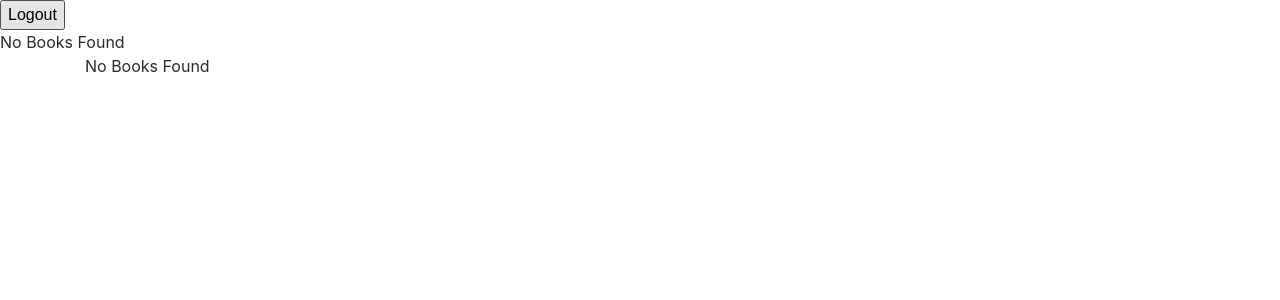
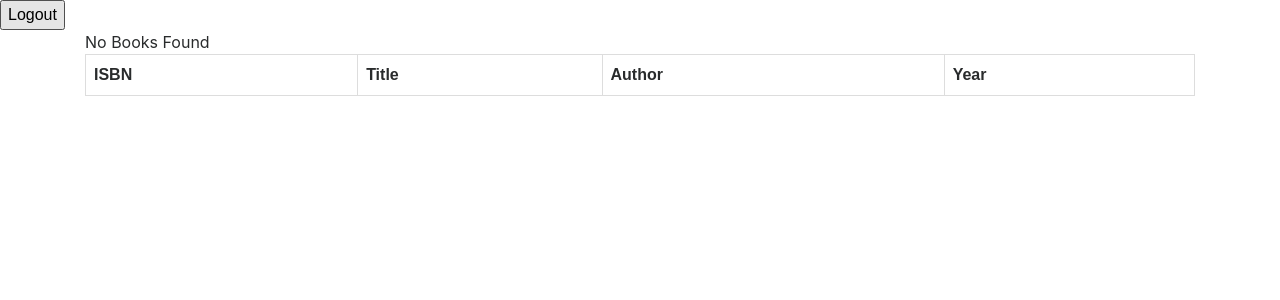
Before and after one commit to CM-MORRIS/webapp-book-review, a Flask app: page /search_results in a window 1280 px wide. Shown: the top 300 px of the page. Run offline with Flask 2, Linux system fonts and the light colour scheme; lists and menus that the app fills with data are empty; some libraries are stand-ins or nearby versions.

Commit message:
working on api for displaying book reviews

```diff
--- a/webapp/application.py
+++ b/webapp/application.py
@@ -10,7 +10,6 @@ import requests
 res = requests.get("https://www.goodreads.com/book/review_counts.json", params=
                     {"key": "jRfUDJaEjyhztHw2UghHw", "isbns": "9781632168146"})
 print(res.json())
-
 
 app = Flask(__name__)
 
@@ -90,6 +89,7 @@ def error():
     return render_template("error.html", message="Username or Password Incorrect")
 
 
+# shows search results of books
 @app.route("/search_results", methods=['POST', 'GET'])
 def search_results():
 
@@ -115,3 +115,23 @@ def search_results():
     # show results
     print("books found")
     return render_template("search_results.html", books=rows)
+
+
+
+    # shows book information and reviews
+@app.route("/book_reviews/<int:isbn>", methods=['GET', 'POST'])
+def book_reviews(isbn):
+
+    return render_template("book_reviews.html", message=isbn)
+
+          #<!-- <td> <a href="{{ url_for('book_reviews', isbn=book.isbn) }}"></a> </td> <-->
+          #<!--<a href="{{ url_for('flight', flight_id=flight.id) }}"><-->
+
+
+        #res = requests.get("https://www.goodreads.com/book/isbn/ISBN",
+        #                    params={"format": isbn_})
+
+        #if res.status_code != 200:
+        #    raise Exception("ERROR: API request unsuccessful.")
+
+        #data = res.json()
--- a/webapp/templates/home.html
+++ b/webapp/templates/home.html
@@ -15,7 +15,6 @@
     </nav>
 
     <body>
-      {{ message }}
         <div class="container">
             {% block body %}
               <form action="{{ url_for('register') }}" method="post">
--- a/webapp/templates/search_results.html
+++ b/webapp/templates/search_results.html
@@ -5,12 +5,37 @@
 {% endblock %}
 
 {% block body %}
+<style>
+table {
+  font-family: arial, sans-serif;
+  border-collapse: collapse;
+  width: 100%;
+}
+
+td, th {
+  border: 1px solid #dddddd;
+  text-align: left;
+  padding: 8px;
+}
+
+tr:nth-child(even) {
+  background-color: #dddddd;
+}
+</style>
       {{ message }}
-      <ul>
+      <table>
+        <th>ISBN</th>
+        <th>Title</th>
+        <th>Author</th>
+        <th>Year</th>
           {% for book in books %}
-              <li>
-                  ISBN: {{ book.isbn }} Title: {{ book.title }} Author: {{ book.author }}
-              </li>
+              <tr>
+                  <td> <a href="{{ url_for('book_reviews', isbn=book.isbn) }}"> {{ book.isbn }} </a> </td>
+                  <td> {{ book.title }}</td>
+                  <td> {{ book.author }}</td>
+                  <td> {{ book.year }}</td>
+
+              </tr>
           {% endfor %}
-      </ul>
+      </table>
 {% endblock %}
```
Also changed, not shown: webapp/templates/book_reviews.html (added, +7 -0 lines), 2 other files.
